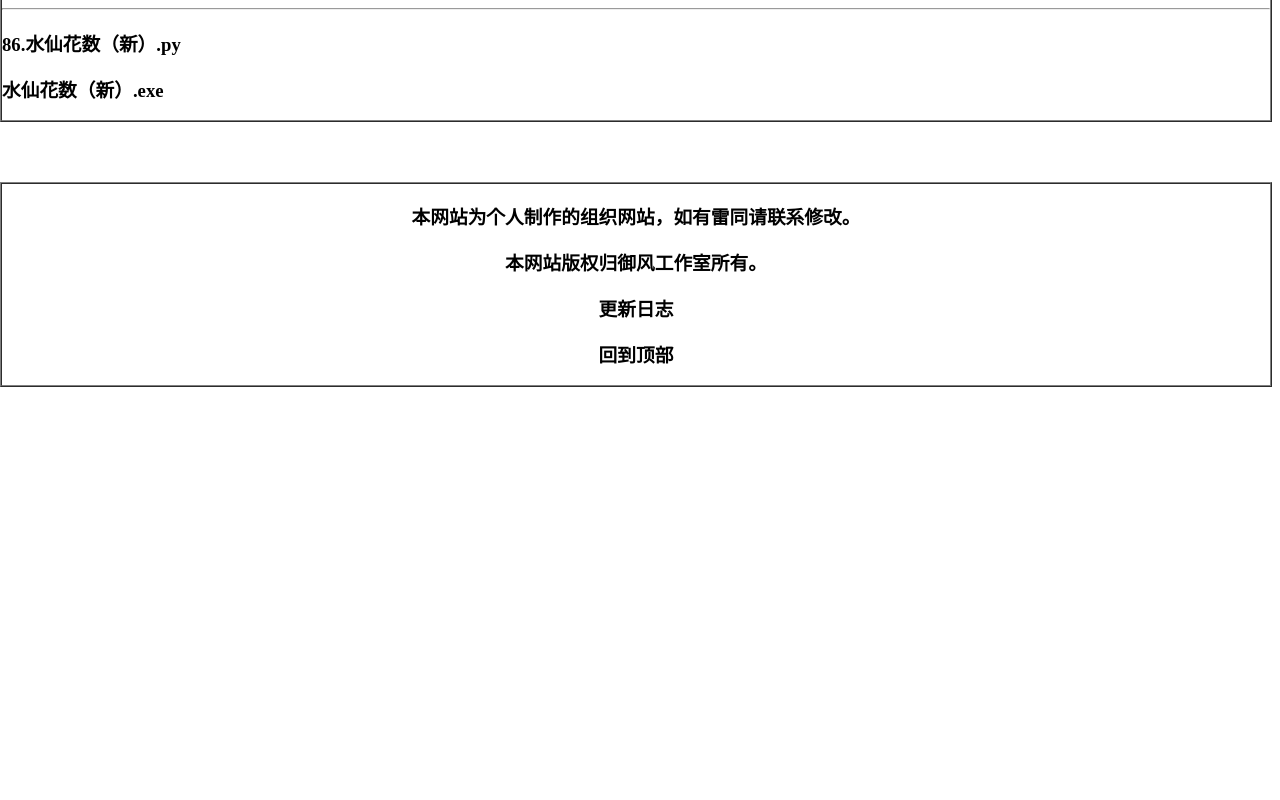
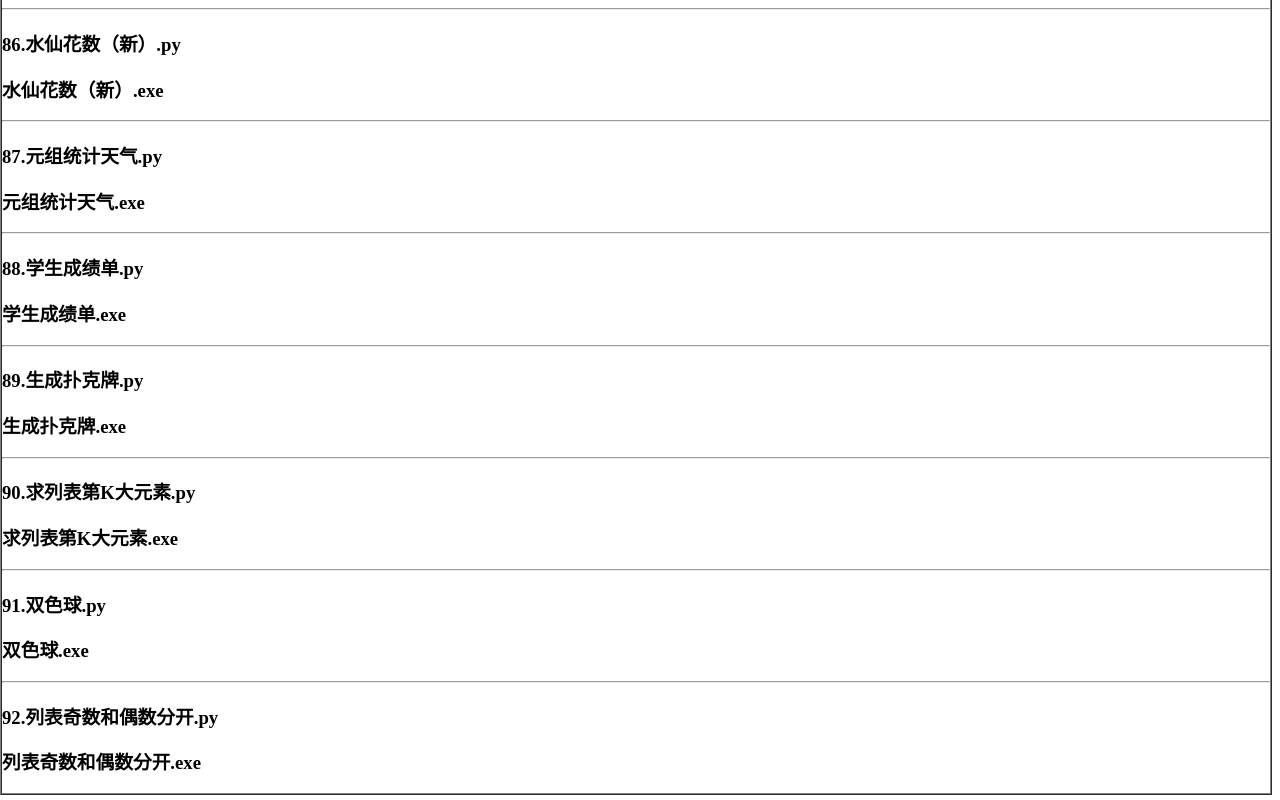
Before and after one commit to HanLu-ai/YFresource, a plain HTML site: page index.html in a window 1280 px wide. Shown: the part 10940-11740 px from the top of the page. Before the commit the page ends 11387 px from the top, so only its background shows below. Drawn offline with Linux system fonts and the light colour scheme.

Commit message:
Update index.html

```diff
--- a/index.html
+++ b/index.html
@@ -326,7 +326,25 @@ a:hover {
     <p><a href="用户登录.exe">用户登录.exe</a></p>
     <hr />
     <p>86.<a href="水仙花数（新）.py">水仙花数（新）.py</a></p>
-    <p><a href="水仙花数（新）.exe">水仙花数（新）.exe</a></p></td>
+    <p><a href="水仙花数（新）.exe">水仙花数（新）.exe</a></p>
+    <hr />
+    <p>87.<a href="元组统计天气.py">元组统计天气.py</a></p>
+    <p><a href="元组统计天气.exe">元组统计天气.exe</a></p>
+    <hr />
+    <p>88.<a href="学生成绩单.py">学生成绩单.py</a></p>
+    <p><a href="学生成绩单.exe">学生成绩单.exe</a></p>
+    <hr />
+    <p>89.<a href="生成扑克牌.py">生成扑克牌.py</a></p>
+    <p><a href="生成扑克牌.exe">生成扑克牌.exe</a></p>
+    <hr />
+    <p>90.<a href="求列表第K大元素.py">求列表第K大元素.py</a></p>
+    <p><a href="求列表第K大元素.exe">求列表第K大元素.exe</a></p>
+    <hr />
+    <p>91.<a href="双色球.py">双色球.py</a></p>
+    <p><a href="双色球.exe">双色球.exe</a></p>
+    <hr />
+    <p>92.<a href="列表奇数和偶数分开.py">列表奇数和偶数分开.py</a></p>
+    <p><a href="列表奇数和偶数分开.exe">列表奇数和偶数分开.exe</a></p></td>
   </tr>
 </table>
 <p>&nbsp;</p>
```
